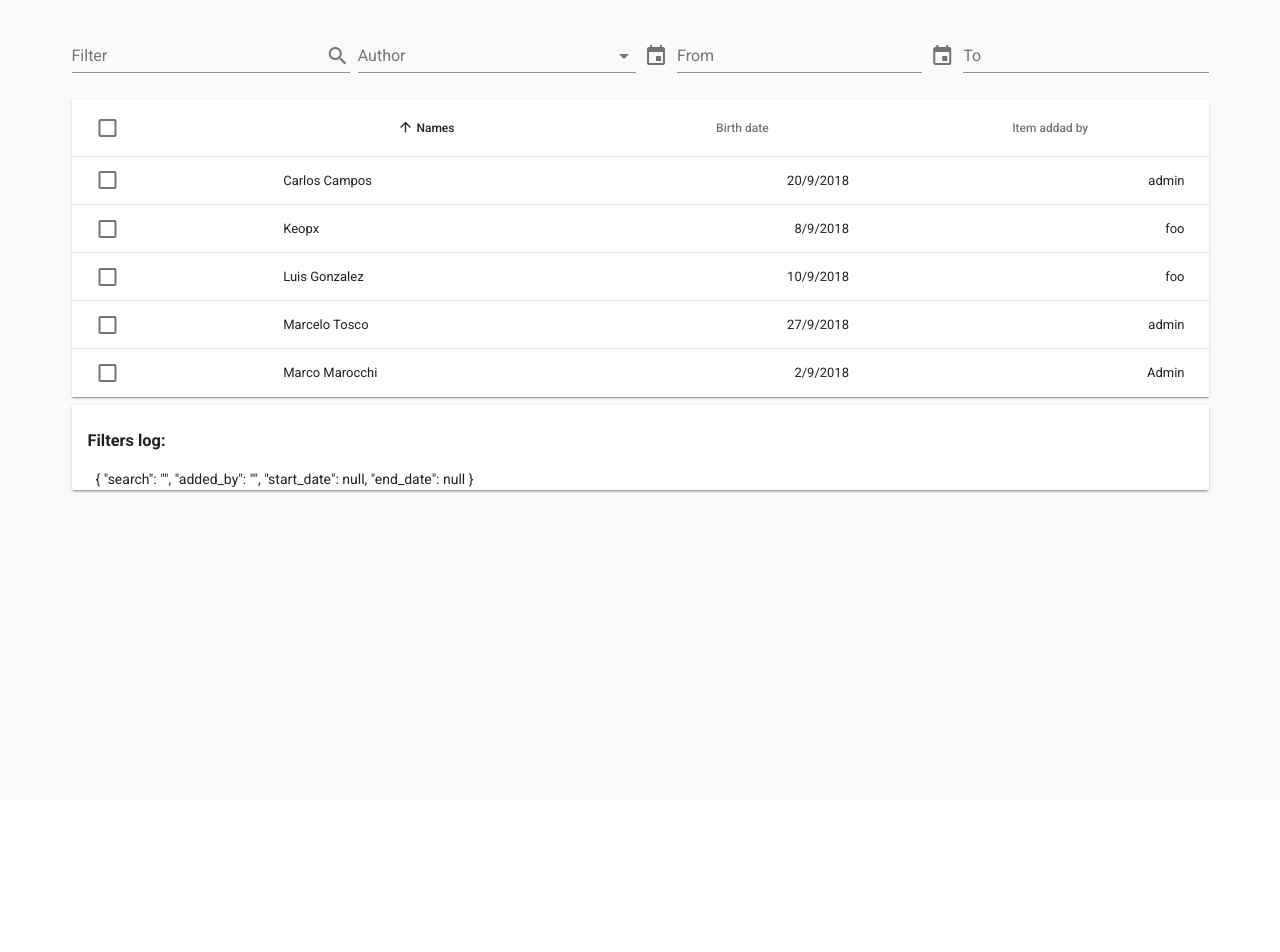
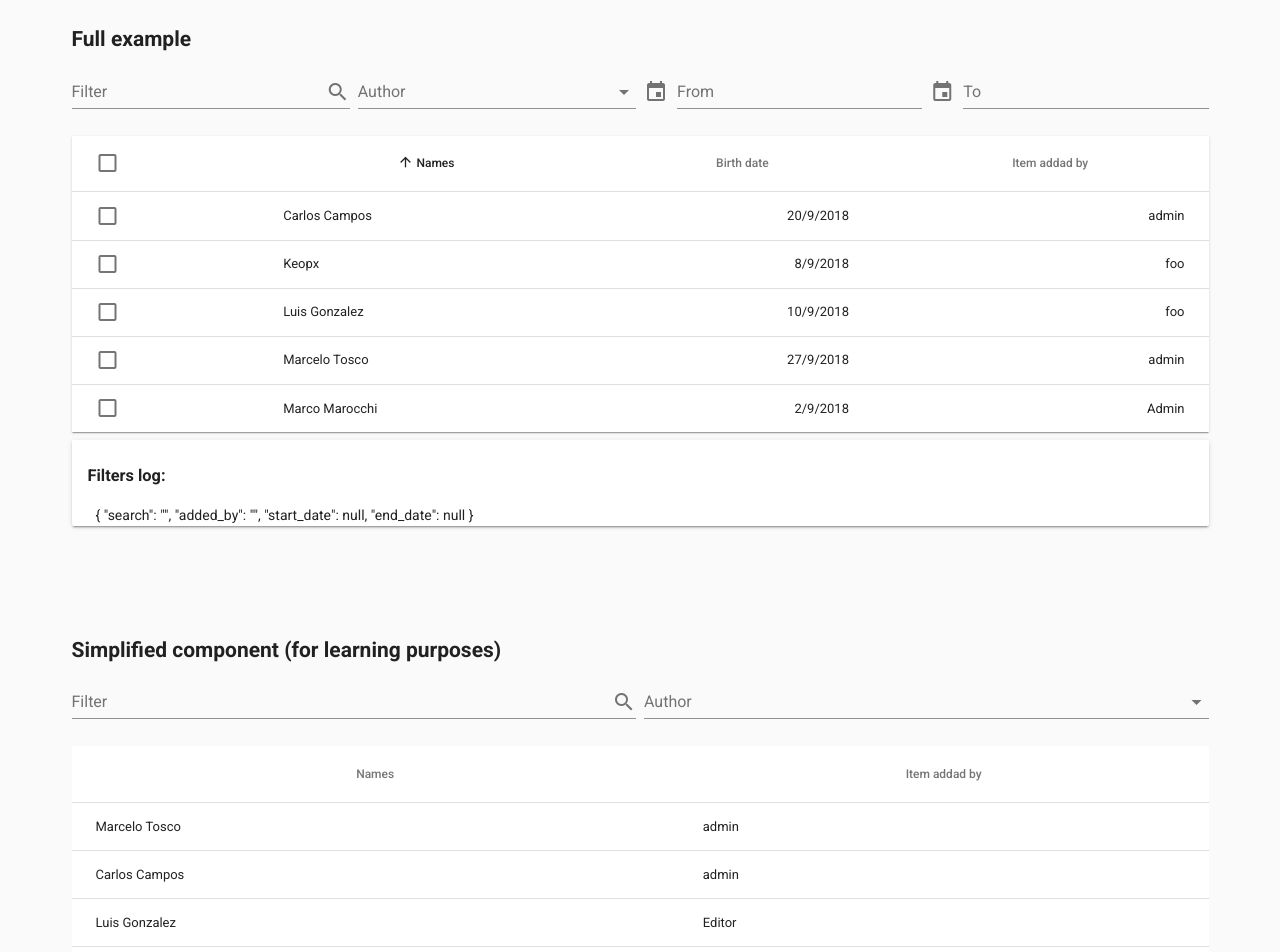
Before and after one commit to frontid/vuetify-data-table-multi-filter, a Vue app: page / in a window 1280 px wide. Shown: the top 952 px of the page. Before the commit the page ends 800 px from the top, so only its background shows below. Built offline with nearby package versions, Linux system fonts and the light colour scheme.

Commit message:
- Added a simpluified component for teaching purposes. - Rewrite the text search filterto make it mode simple.

```diff
--- a/src/App.vue
+++ b/src/App.vue
@@ -1,22 +1,38 @@
 <template>
     <v-app>
         <v-content>
+            <v-container grid-list-md>
+
+                <h2>Full example</h2>
                 <MultipleFiltersTable/>
+
+                <br>
+                <br>
+                <br>
+                <br>
+                <br>
+
+                <h2>Simplified component (for learning purposes)</h2>
+                <SimplifiedMultipleFiltersTable/>
+
+
+            </v-container>
         </v-content>
     </v-app>
 </template>
 
 <script>
   import MultipleFiltersTable from '@/components/MultipleFiltersTable'
+  import SimplifiedMultipleFiltersTable from '@/components/SimplifiedMultipleFiltersTable'
 
   export default {
     name: 'App',
     components: {
-    MultipleFiltersTable
+      MultipleFiltersTable,
+      SimplifiedMultipleFiltersTable
     },
-  data () {
-    return {
-    }
+    data() {
+      return {}
     }
   }
 </script>
--- a/src/components/MultipleFiltersTable.vue
+++ b/src/components/MultipleFiltersTable.vue
@@ -1,6 +1,4 @@
 <template>
-
-    <v-container grid-list-md>
     <v-layout row wrap>
         <v-flex xs3>
             <v-text-field
@@ -148,7 +146,6 @@
         </v-flex>
 
     </v-layout>
-    </v-container>
 </template>
 
 <script>
@@ -226,34 +223,18 @@
     methods: {
 
       customFilter(items, filters, filter, headers) {
+        // Init the filter class.
         const cf = new CustomFilters(items, filters, filter, headers);
 
         // Use regular function(),
         // arrow functions does not allow context binding.
         // Register the global standard filter.
         cf.registerFilter('search', function (searchWord, items) {
-          const self = this;
-          let search = searchWord.toLowerCase();
           if (searchWord.trim() === '') return items;
-          const props = self.headers.map(h => h.value);
 
-          /**
-           * Helper to remove "searchable" columns.
-           * @param array
-           * @param element
-           */
-          function remove(array, element) {
-            const index = array.indexOf(element);
-            array.splice(index, 1);
-          }
-
-          // Since those items has their own filters we
-          // can avoid them on the global search.
-          remove(props, 'birth_date');
-          remove(props, 'added_by');
-
-          console.log(props);
-          return items.filter(item => props.some(prop => self.filter(self._getObjectValueByPath(item, prop), search)));
+          return items.filter(item => {
+            return item.name.toLowerCase().includes(searchWord.toLowerCase());
+          }, searchWord);
         });
 
 
@@ -302,7 +283,7 @@
 
         });
 
-        // Its time to rull all created filters.
+        // Its time to run all created filters.
         // Will be executed in the order thay were defined.
         return cf.runFilters();
       },
--- /dev/null
+++ b/src/components/SimplifiedMultipleFiltersTable.vue
@@ -0,0 +1,155 @@
+<template>
+    <v-layout row wrap>
+
+        <v-flex xs6>
+            <v-text-field
+                    append-icon="search"
+                    label="Filter"
+                    single-line
+                    hide-details
+                    @input="filterSearch"
+            ></v-text-field>
+        </v-flex>
+
+        <v-flex xs6>
+            <v-select
+                    :items="authors"
+                    label="Author"
+                    @change="filterAuthor"
+            ></v-select>
+        </v-flex>
+
+
+        <v-flex xs12>
+
+
+            <v-data-table
+                    :headers="headers"
+                    :items="rows"
+                    item-key="name"
+
+                    :search="filters"
+                    :custom-filter="customFilter"
+            >
+                <template slot="headers" slot-scope="props">
+                    <tr>
+                        <th v-for="header in props.headers" :key="header.text">
+                            {{ header.text }}
+                        </th>
+                    </tr>
+                </template>
+
+                <template slot="items" slot-scope="props">
+                    <tr>
+                        <td>{{ props.item.name }}</td>
+                        <td>{{ props.item.added_by }}</td>
+                    </tr>
+                </template>
+
+            </v-data-table>
+
+        </v-flex>
+
+
+    </v-layout>
+</template>
+
+<script>
+  import CustomFilters from '@/plugins/CustomFilters';
+
+  export default {
+    data: () => ({
+      filters: {
+        search: '',
+        added_by: '',
+      },
+
+      authors: ['Admin', 'Editor'],
+      headers: [
+        {
+          text: 'Names',
+          align: 'left',
+          value: 'name',
+          sortable: false
+        },
+        {
+          text: 'Item addad by',
+          value: 'added_by',
+          align: 'left',
+          sortable: false
+        }
+      ],
+      rows: [
+        {
+          name: 'Marcelo Tosco',
+          added_by: 'admin'
+        },
+        {
+          name: 'Carlos Campos',
+          added_by: 'admin'
+        },
+        {
+          name: 'Luis Gonzalez',
+          added_by: 'Editor'
+        },
+        {
+          name: 'Keopx',
+          added_by: 'Editor'
+        },
+        {
+          name: 'Marco Marocchi',
+          added_by: 'Admin'
+        },
+
+      ]
+    }),
+
+    methods: {
+
+      customFilter(items, filters, filter, headers) {
+        // Init the filter class.
+        const cf = new CustomFilters(items, filters, filter, headers);
+
+        cf.registerFilter('search', function (searchWord, items) {
+          if (searchWord.trim() === '') return items;
+
+          return items.filter(item => {
+            return item.name.toLowerCase().includes(searchWord.toLowerCase());
+          }, searchWord);
+
+        });
+
+
+        cf.registerFilter('added_by', function (added_by, items) {
+          if (added_by.trim() === '') return items;
+
+          return items.filter(item => {
+            return item.added_by.toLowerCase() === added_by.toLowerCase();
+          }, added_by);
+
+        });
+
+        // Its time to run all created filters.
+        // Will be executed in the order thay were defined.
+        return cf.runFilters();
+      },
+
+
+      /**
+       * Handler when user input something at the "Filter" text field.
+       */
+      filterSearch(val) {
+        this.filters = CustomFilters.updateFilters(this.filters, {search: val});
+      },
+
+      /**
+       * Handler when user  select some author at the "Author" select.
+       */
+      filterAuthor(val) {
+        this.filters = CustomFilters.updateFilters(this.filters, {added_by: val});
+      },
+
+    }
+
+  };
+</script>
--- a/src/plugins/CustomFilters.js
+++ b/src/plugins/CustomFilters.js
@@ -54,46 +54,6 @@ class CustomFilters {
     return filteredItems;
   }
 
-  /**
-   * Helper function. @docme
-   * @param obj
-   * @param path
-   * @param fallback
-   * @returns {*}
-   * @private
-   */
-  _getNestedValue(obj, path, fallback) {
-    const last = path.length - 1;
-
-    if (last < 0) return obj === undefined ? fallback : obj;
-
-    for (let i = 0; i < last; i++) {
-      if (obj == null) {
-        return fallback;
-      }
-      obj = obj[path[i]];
-    }
-
-    if (obj == null) return fallback;
-
-    return obj[path[last]] === undefined ? fallback : obj[path[last]];
-  }
-
-  /**
-   * Helper function. @docme
-   * @param obj
-   * @param path
-   * @param fallback
-   * @returns {*}
-   */
-  _getObjectValueByPath(obj, path, fallback) {
-
-    const self = this;
-    if (!path || path.constructor !== String) return fallback;
-    path = path.replace(/\[(\w+)\]/g, '.$1'); // convert indexes to properties
-    path = path.replace(/^\./, ''); // strip a leading dot
-    return self._getNestedValue(obj, path.split('.'), fallback);
-  }
 }
 
 export { CustomFilters as default };
```
Lines whose indentation alone changed are shown as unchanged.
